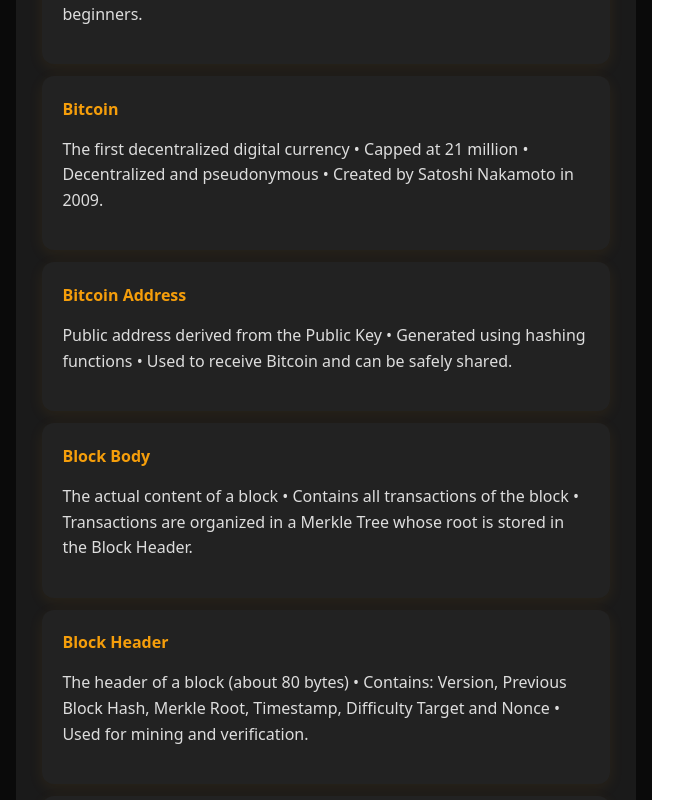
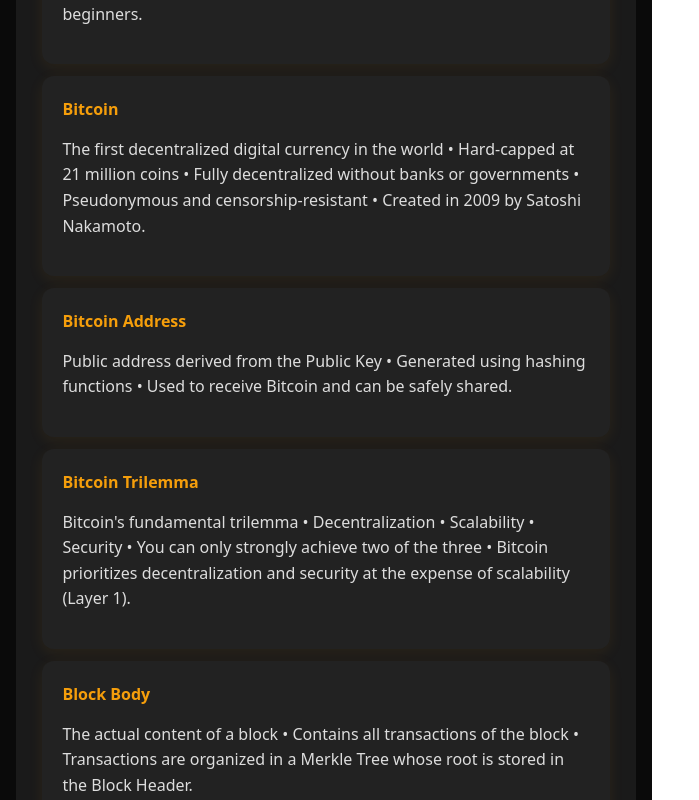
Before and after one commit to bitcointimeapp/bitcoffee, a React (Vite) app: page / in a window 1280 px wide. Shown: the part 1260-2060 px from the top of the page, without its empty margins (0-699 px from the left). Built offline with nearby package versions, Linux system fonts and the light colour scheme; no server answers.

Commit message:
adds in bitictionary

```diff
--- a/src/App.tsx
+++ b/src/App.tsx
@@ -21,7 +21,10 @@
 
   // === BITICTIONARY ===
   const bitictionary: DictionaryItem[] = [
-    { term: "Bitcoin", de: "Die erste dezentrale digitale Währung • Begrenzt auf 21 Millionen • Dezentral und pseudonym • Von Satoshi Nakamoto 2009 geschaffen.", en: "The first decentralized digital currency • Capped at 21 million • Decentralized and pseudonymous • Created by Satoshi Nakamoto in 2009.", vi: "Tiền tệ kỹ thuật số phi tập trung đầu tiên • Giới hạn 21 triệu • Phi tập trung và ẩn danh • Được Satoshi Nakamoto tạo năm 2009." },
+            { term: "Bitcoin",
+      de: "Die erste dezentrale digitale Währung der Welt • Festgelegt auf maximal 21 Millionen Stück • Vollständig dezentral ohne Banken oder Regierungen • Pseudonym und zensurresistent • 2009 von Satoshi Nakamoto erschaffen.",
+      en: "The first decentralized digital currency in the world • Hard-capped at 21 million coins • Fully decentralized without banks or governments • Pseudonymous and censorship-resistant • Created in 2009 by Satoshi Nakamoto.",
+      vi: "Tiền tệ kỹ thuật số phi tập trung đầu tiên trên thế giới • Giới hạn cứng tối đa 21 triệu đồng • Hoàn toàn phi tập trung, không cần ngân hàng hay chính phủ • Ẩn danh và chống kiểm duyệt • Được Satoshi Nakamoto tạo ra năm 2009." },
     { term: "Blockchain", de: "Öffentliche, unveränderliche Kette von Blöcken • Jeder Block enthält Transaktionen • Sehr schwer zu manipulieren.", en: "Public, immutable chain of blocks • Each block contains transactions • Extremely difficult to manipulate.", vi: "Chuỗi khối công khai, không thể thay đổi • Mỗi khối chứa giao dịch • Rất khó bị thao túng." },
     { term: "Whitepaper", de: "Das Bitcoin Whitepaper von Satoshi Nakamoto (2008) • Beschreibt das Grundkonzept von Bitcoin • Titel: 'Bitcoin: A Peer-to-Peer Electronic Cash System'.", en: "Bitcoin Whitepaper by Satoshi Nakamoto (2008) • Describes the core concept of Bitcoin • Title: 'Bitcoin: A Peer-to-Peer Electronic Cash System'.", vi: "Whitepaper Bitcoin của Satoshi Nakamoto (2008) • Mô tả khái niệm cốt lõi • Tiêu đề: 'Bitcoin: A Peer-to-Peer Electronic Cash System'." },
     { term: "Satoshi Nakamoto", de: "Pseudonym des Bitcoin-Erfinders • Identität bis heute unbekannt • Veröffentlichte Whitepaper 2008 und Genesis Block 2009.", en: "Pseudonym of Bitcoin's creator • Identity still unknown • Published Whitepaper in 2008 and Genesis Block in 2009.", vi: "Bút danh của người tạo Bitcoin • Danh tính vẫn chưa biết • Công bố Whitepaper 2008 và Genesis Block 2009." },
@@ -70,7 +73,7 @@
     { term: "Taproot", de: "2021 Upgrade • Mehr Privatsphäre & Smart Contracts.", en: "2021 upgrade • Better privacy & smart contracts.", vi: "Nâng cấp 2021 • Quyền riêng tư tốt hơn." },
     { term: "DIP", de: "Preisrückgang • Gute Kaufgelegenheit.", en: "Price drop • Good buying opportunity.", vi: "Giảm giá tạm thời." },
     { term: "DYOR", de: "Do Your Own Research – eigene Recherche machen.", en: "Do Your Own Research.", vi: "Tự nghiên cứu." },
-    { term: "Miner", de: "Ein Miner ist ein Computer, der mit hoher Rechenleistung neue Blöcke zur Bitcoin-Blockchain hinzufügt. Er sichert das Netzwerk, verifiziert Transaktionen und wird mit neu geschaffenen Bitcoins + Gebühren belohnt. Wichtig für die Dezentralität und Sicherheit von Bitcoin.", en: "A miner is a powerful computer that adds new blocks to the Bitcoin blockchain. It secures the network, verifies transactions and gets rewarded with newly created Bitcoin + fees. Essential for decentralization and security.", vi: "Miner là máy tính mạnh dùng để thêm khối mới vào blockchain Bitcoin. Họ bảo vệ mạng, xác minh giao dịch và nhận phần thưởng là Bitcoin mới + phí. Rất quan trọng cho tính phi tập trung và an ninh của Bitcoin." },
+    { term: "Miner", de: "Ein Miner ist ein Computer, der mit hoher Rechenleistung neue Blöcke zur Bitcoin-Blockchain hinzufügt • Er sichert das Netzwerk, verifiziert Transaktionen und wird mit neu geschaffenen Bitcoins + Gebühren belohnt • Wichtig für die Dezentralität und Sicherheit von Bitcoin.", en: "A miner is a powerful computer that adds new blocks to the Bitcoin blockchain • It secures the network, verifies transactions and gets rewarded with newly created Bitcoin + fees • Essential for decentralization and security.", vi: "Miner là máy tính mạnh dùng để thêm khối mới vào blockchain Bitcoin • Họ bảo vệ mạng, xác minh giao dịch và nhận phần thưởng là Bitcoin mới + phí • Rất quan trọng cho tính phi tập trung và an ninh của Bitcoin." },
     { term: "Stratum V1",
       de: "Älteres Protokoll für die Kommunikation zwischen Mining-Hardware und Mining-Pools • Hat mehrere Schwächen wie hohe Latenz, zentrale Kontrolle durch den Pool und schlechte Skalierbarkeit.",
       en: "Older protocol for communication between mining hardware and mining pools • Has several weaknesses such as high latency, central control by the pool, and poor scalability.",
@@ -100,9 +103,9 @@
       en: "CEO of MicroStrategy • One of the most prominent Bitcoin maximalists • Has been aggressively buying Bitcoin since 2020 • Views Bitcoin as digital gold.",
       vi: "CEO của MicroStrategy • Một trong những người ủng hộ Bitcoin nổi bật nhất • Đã mua mạnh Bitcoin từ năm 2020 • Coi Bitcoin là vàng kỹ thuật số." },
     { term: "MicroStrategy",
-      de: "Börsennotiertes Unternehmen unter Michael Saylor • Verfolgt die aggressivste Bitcoin-Strategie eines Unternehmens • Hält aktuell über 250.000 BTC als primäres Reservevermögen.",
-      en: "Public company led by Michael Saylor • Pursues the most aggressive corporate Bitcoin strategy • Currently holds over 250,000 BTC as primary reserve asset.",
-      vi: "Công ty niêm yết do Michael Saylor lãnh đạo • Theo đuổi chiến lược Bitcoin mạnh nhất trong các công ty • Hiện nắm giữ hơn 250.000 BTC làm tài sản dự trữ chính." },
+      de: "Börsennotiertes Unternehmen unter Michael Saylor • Verfolgt die aggressivste Bitcoin-Strategie eines Unternehmens • Hält aktuell über 800.000 BTC als primäres Reservevermögen.",
+      en: "Public company led by Michael Saylor • Pursues the most aggressive corporate Bitcoin strategy • Currently holds over 800,000 BTC as primary reserve asset.",
+      vi: "Công ty niêm yết do Michael Saylor lãnh đạo • Theo đuổi chiến lược Bitcoin mạnh nhất trong các công ty • Hiện nắm giữ hơn 800.000 BTC làm tài sản dự trữ chính." },
     { term: "Block Header",
       de: "Der Kopf eines Blocks (ca. 80 Bytes) • Enthält: Version, Hash des vorherigen Blocks, Merkle Root, Timestamp, Difficulty Target und Nonce • Wird für Mining und Verifizierung verwendet.",
       en: "The header of a block (about 80 bytes) • Contains: Version, Previous Block Hash, Merkle Root, Timestamp, Difficulty Target and Nonce • Used for mining and verification.",
@@ -110,7 +113,32 @@
     { term: "Block Body",
       de: "Der eigentliche Inhalt eines Blocks • Enthält alle Transaktionen des Blocks • Die Transaktionen werden in einem Merkle Tree organisiert, dessen Root im Block Header steht.",
       en: "The actual content of a block • Contains all transactions of the block • Transactions are organized in a Merkle Tree whose root is stored in the Block Header.",
-      vi: "Nội dung thực sự của khối • Chứa tất cả giao dịch trong khối • Các giao dịch được tổ chức trong Merkle Tree, Root nằm trong Block Header." }
+      vi: "Nội dung thực sự của khối • Chứa tất cả giao dịch trong khối • Các giao dịch được tổ chức trong Merkle Tree, Root nằm trong Block Header." },
+
+    { term: "Nonce",
+      de: "Number Only Used Once • Eine zufällige Zahl, die Miner im Block Header verändern • Wird beim Mining solange angepasst, bis der Hash des Blocks den aktuellen Difficulty Target erfüllt • Kern des Proof-of-Work Mechanismus.",
+      en: "Number Only Used Once • A random number that miners change in the Block Header • Continuously adjusted during mining until the block hash meets the current Difficulty Target • Core of the Proof-of-Work mechanism.",
+      vi: "Number Only Used Once • Một số ngẫu nhiên mà miner thay đổi trong Block Header • Liên tục điều chỉnh trong quá trình đào cho đến khi hash của khối đáp ứng Difficulty Target • Là cốt lõi của cơ chế Proof-of-Work." },
+
+    { term: "Bitcoin Trilemma",
+      de: "Das grundlegende Spannungsfeld von Bitcoin • Dezentralität • Skalierbarkeit • Sicherheit • Man kann immer nur zwei der drei Eigenschaften stark ausprägen • Bitcoin priorisiert Dezentralität und Sicherheit auf Kosten der Skalierbarkeit (Layer 1).",
+      en: "Bitcoin's fundamental trilemma • Decentralization • Scalability • Security • You can only strongly achieve two of the three • Bitcoin prioritizes decentralization and security at the expense of scalability (Layer 1).",
+      vi: "Tam giác cơ bản của Bitcoin • Phi tập trung • Khả năng mở rộng • An ninh • Chỉ có thể mạnh hai trong ba đặc tính • Bitcoin ưu tiên phi tập trung và an ninh, đánh đổi khả năng mở rộng (Layer 1)." },
+
+    { term: "M2",
+      de: "Geldmengenaggregat M2 • Umfasst Bargeld, Sichteinlagen und kurzfristige Spareinlagen • Wichtiger Indikator für die Geldmenge in der Fiat-Wirtschaft • Starkes Wachstum von M2 führt oft zu Inflation und steigender Bitcoin-Nachfrage als Inflationsschutz.",
+      en: "M2 money supply • Includes cash, checking deposits and short-term savings • Key indicator of money supply in fiat economies • Strong M2 growth often leads to inflation and increased demand for Bitcoin as an inflation hedge.",
+      vi: "Cung tiền M2 • Bao gồm tiền mặt, tiền gửi vãng lai và tiền gửi tiết kiệm ngắn hạn • Chỉ số quan trọng về cung tiền trong kinh tế fiat • Tăng mạnh M2 thường dẫn đến lạm phát và nhu cầu Bitcoin tăng như hàng rào chống lạm phát." },
+
+    { term: "Thermodynamik & Bitcoin",
+      de: "Bitcoin Mining folgt den Gesetzen der Thermodynamik • Erster Hauptsatz (Energieerhaltung): Eingangsenergie = ausgegebene Wärme + nutzbare Arbeit • Zweiter Hauptsatz: Jede Energieumwandlung erzeugt Entropie (Abwärme) • Mining wandelt Strom in Sicherheit des Netzwerks um.",
+      en: "Bitcoin mining follows the laws of thermodynamics • First Law (energy conservation): Input energy = waste heat + useful work • Second Law: Every energy conversion creates entropy (waste heat) • Mining converts electricity into network security.",
+      vi: "Bitcoin mining tuân theo định luật Nhiệt động lực học • Định luật thứ nhất (bảo toàn năng lượng): Năng lượng vào = nhiệt thải + công hữu ích • Định luật thứ hai: Mọi chuyển đổi năng lượng tạo entropy (nhiệt thải) • Mining chuyển hóa điện thành an ninh mạng." },
+
+    { term: "Kardashev-Skala",
+      de: "Skala zur Messung der technologischen Entwicklung einer Zivilisation nach Energieverbrauch • Typ I: Planetare Energie • Typ II: Sternenenergie • Typ III: Galaktische Energie • Bitcoin Mining wird teilweise als Schritt in Richtung Typ I Zivilisation gesehen, da es überschüssige Energie nutzbar macht.",
+      en: "Scale for measuring a civilization's technological advancement by energy consumption • Type I: Planetary energy • Type II: Stellar energy • Type III: Galactic energy • Bitcoin mining is sometimes seen as a step toward a Type I civilization by making use of surplus energy.",
+      vi: "Thang đo sự phát triển công nghệ của nền văn minh theo mức tiêu thụ năng lượng • Loại I: Năng lượng hành tinh • Loại II: Năng lượng sao • Loại III: Năng lượng thiên hà • Bitcoin mining đôi khi được xem là bước tiến tới nền văn minh Loại I bằng cách tận dụng năng lượng dư thừa." }
   ]
 
   const filteredTerms = bitictionary
```
